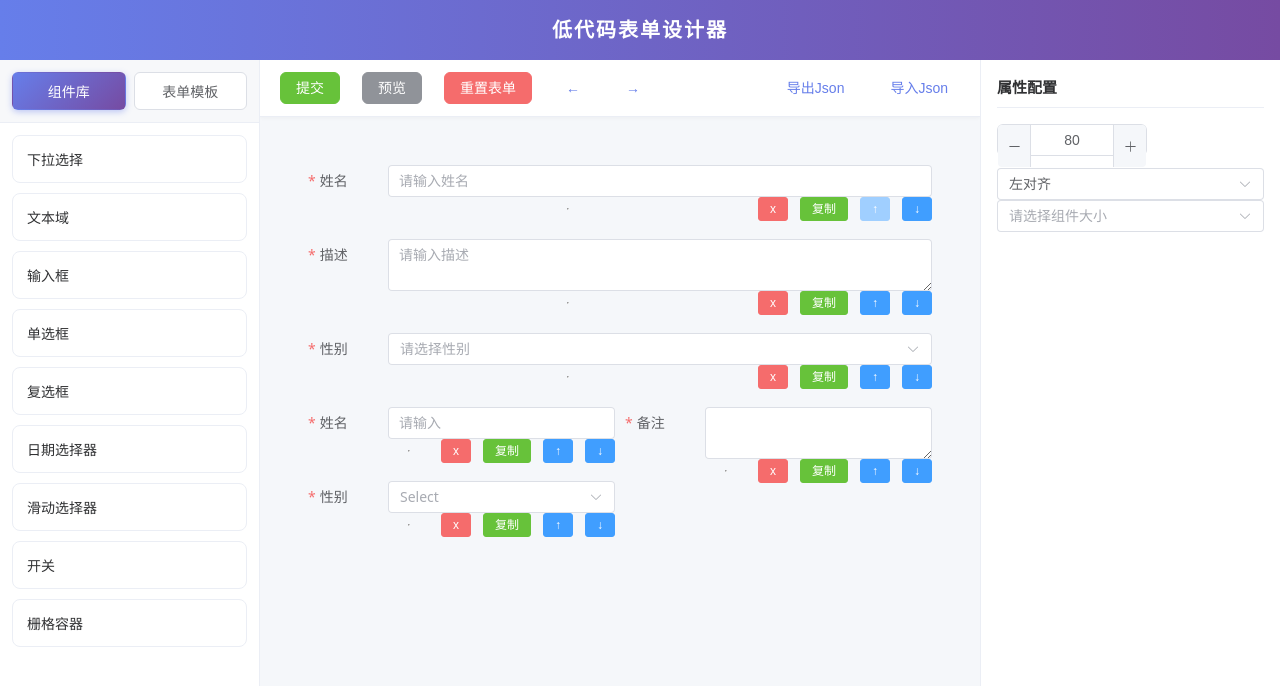
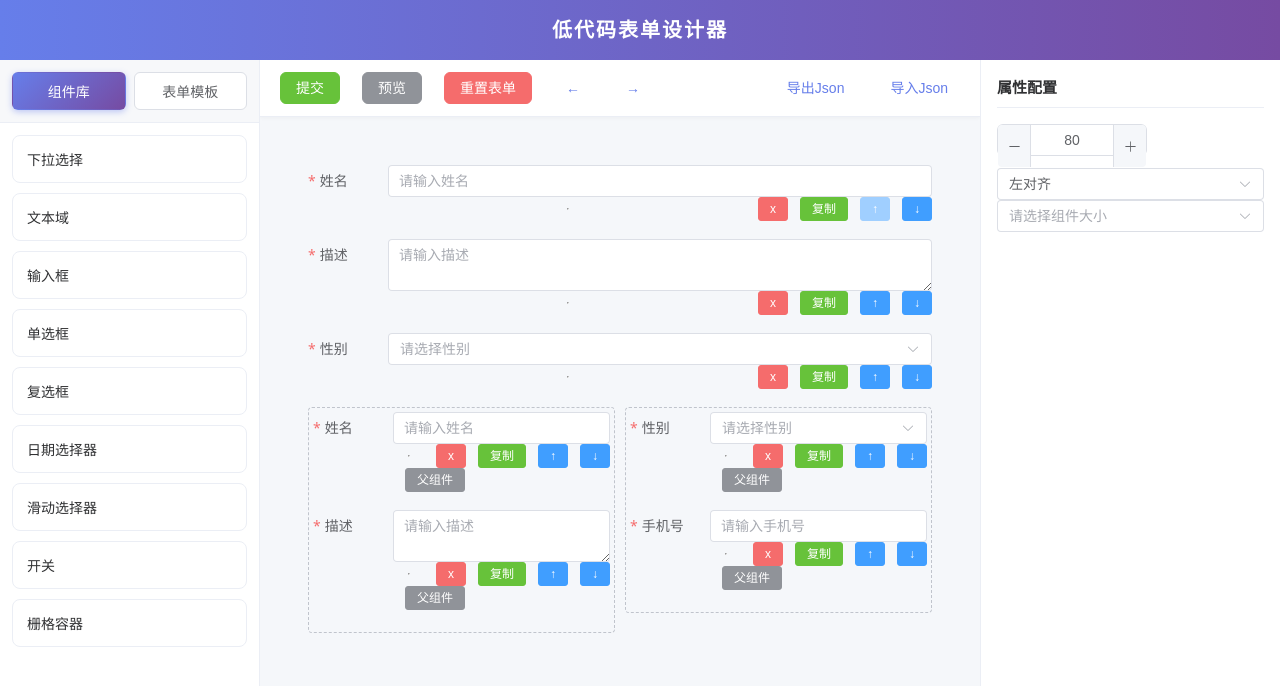
Before and after one commit to daij98267-spec/VForm-low-code, a Vue app: page / in a window 1280 px wide. Shown: the top 686 px of the page. Built offline with nearby package versions, Linux system fonts and the light colour scheme.

Commit message:
容器孩子二维重构

```diff
--- a/examples/form1.ts
+++ b/examples/form1.ts
@@ -50,20 +50,70 @@ widgetList.push({
     options:{
         label:'容器',
         name:'container',
-        cols:2
     },
     category:'container',
     formItemFlag:false,
     icon:'grid',
-    children: [
-    { id:'g_input', type:'input', category:'field', formItemFlag:true,
-      options:{ label:'姓名', name:'g_name', required:true } },
-    { id:'g_textarea', type:'textarea', category:'field', formItemFlag:true,
-      options:{ label:'备注', name:'g_note', required:true } },
-    { id:'g_select', type:'select', category:'field', formItemFlag:true,
-      options:{ label:'性别', name:'g_gender', optionItems:[{label:'男',value:'男'},{label:'女',value:'女'}], required:true } }
-  ]
-},
+    children: [[
+       {
+        id:'g_input',
+        type:'input',
+        options:{
+        label:'姓名',
+        name:'name_1',
+        placeholder:'请输入姓名',
+        required:true
+        },
+        category:'field',
+        formItemFlag:true,
+        icon:'input'
+       },{
+        id:'g_textarea',
+        type:'textarea',
+        options:{
+        label:'描述',//给人看
+        name:'description_1',//给机器看
+        placeholder:'请输入描述',
+        required:true
+        },
+        category:'field',
+        formItemFlag:true,
+        icon:'textarea'
+       }
+      ],
+      [
+       {
+        id:'g_select',
+        type:'select',
+        options:{
+        name:'gender_1',
+        label: '性别',
+        placeholder: '请选择性别',
+        optionItems: [
+          { label: '男', value: '男' },
+          { label: '女', value: '女' }
+        ],
+        required:true
+        },
+        category:'field',
+        formItemFlag:true,
+        icon:'select'
+       },{
+        id:'g_input1',
+        type:'input',
+        options:{
+        label:'手机号',
+        name:'phone_1',
+        placeholder:'请输入手机号',
+        required:true
+        },
+        category:'field',
+        formItemFlag:true,
+        icon:'input'
+       }
+      ]
+    ]
+}
 )
 //formData是表单数据模型
 //导出Json格式
--- a/src/designer/index.vue
+++ b/src/designer/index.vue
@@ -53,6 +53,7 @@
          @moveUp-widget="moveUp"
          @moveDown-widget="moveDown"
          @record-widgets="recordWidgets"
+         @select-parent-widget="selectParentWidget"
          :selectedWidgetId="onselectedWidgetId"
          />
         </div>
@@ -60,6 +61,10 @@
         <el-aside width="300px" class="designer-aside">
           <!--属性面板-->
           <div class="widget-properties">
+            <!--选中父组件，显示父组件的属性-->
+            <div v-if="onselectedParentWidgetId">
+              <el-input v-model="onselectedParentWidgetId" placeholder="请输入父组件id"></el-input>
+            </div>
             <!--属性面板显示表单的配置-->
             <div v-if="!onselectedWidget" class="form-property-config">
               <el-input-number v-model="formJson.formConfig.labelWidth" placeholder="请输入标签宽度"></el-input-number>
@@ -144,6 +149,7 @@ import { getDefaultFormConfig } from '../utils/util.ts'
 import draggable from 'vuedraggable'
 
 const onselectedWidgetId=ref<string|null>(null)//被选中组件的id
+const onselectedParentWidgetId=ref<string|null>(null)//被选中的父组件的id
 const onselectedWidget=ref<Widget|null>(null)//被选中的组件
 const previewVisible=ref<boolean>(false)//预览表窗是否可见
 const exportJsonVisible=ref<boolean>(false)//导出Json弹窗是否可见
@@ -155,7 +161,22 @@ const formJson = reactive<{ widgetList: Widget[]; formConfig: any }>(form1)
 const formData=reactive<Record<string, any>>({})
 const rendererRef=ref()//渲染器的引用
 
-
+const findParentArray = (list: Widget[], widget: Widget | null): Widget[] | null => {
+    for (const item of list) {
+      // 命中：widget 直接在这个 list 里，返回这个 list（就是它「所属的那一列」）
+      if (item.id === widget?.id) {
+        return list
+      }
+      // 没命中但有孩子（children 是二维，每一列是一个 Widget[]），逐列递归
+      if (item.children) {
+        for (const column of item.children) {
+          const found = findParentArray(column, widget)
+          if (found) return found
+        }
+      }
+    }
+    return null
+  }
 //删除组件
 const removeWidget=(widget:Widget|null)=>{
     if(onselectedWidget.value?.id===widget?.id){//如果选中的组件是删除的组件，那么选中的组件就为空
@@ -163,8 +184,12 @@ const removeWidget=(widget:Widget|null)=>{
         onselectedWidgetId.value=null
     }
     saveHistory()
-    formJson.widgetList=formJson.widgetList.filter(opt=>opt.id!==widget?.id)
-}
+    //删除组件
+    if(!widget){return}
+    const parentArr = findParentArray(formJson.widgetList, widget)
+    if(!parentArr){return}
+    parentArr.splice(parentArr.indexOf(widget),1)
+  }
 //复制组件
 const copyWidget=(widget:Widget|null)=>{
   if(!widget){return}
@@ -176,39 +201,71 @@ const copyWidget=(widget:Widget|null)=>{
   copy.id=id
   copy.options.name=getNextName(widget.type)
   console.log(copy.options.name)
-  formJson.widgetList.splice(formJson.widgetList.indexOf(widget)+1,0,copy)
+  const parentArr=findParentArray(formJson.widgetList, widget)
+  if(!parentArr){return}
+  parentArr.splice(parentArr.indexOf(widget)+1,0,copy)
 }
 //上移组件
 const moveUp=(widget:Widget|null)=>{
   if(!widget){return}
+  const parentArr=findParentArray(formJson.widgetList, widget)
+  if(!parentArr){return}
   //如果是第一个组件，那么就不上移
-  if(formJson.widgetList.indexOf(widget)===0){return}
+  if(parentArr.indexOf(widget)===0){return}
   //如果不是第一个组件，那么就上移
   else{
     saveHistory()
-    const i = formJson.widgetList.indexOf(widget)
+    const i = parentArr.indexOf(widget)
   // 上移：交换 i 和 i-1
-  const tmp = formJson.widgetList[i]
-  formJson.widgetList[i] = formJson.widgetList[i-1]
-  formJson.widgetList[i-1] = tmp
+  const tmp = parentArr[i]
+  parentArr[i] = parentArr[i-1]
+  parentArr[i-1] = tmp
   }
 }
 //下移组件
 const moveDown=(widget:Widget|null)=>{
   if(!widget){return}
+  const parentArr=findParentArray(formJson.widgetList, widget)
+  if(!parentArr){return}
   //如果是最后一个组件，那么就不下移
-  if(formJson.widgetList.indexOf(widget)===formJson.widgetList.length-1){return}
+  if(parentArr.indexOf(widget)===parentArr.length-1){return}
   //如果不是最后一个组件，那么就下移
   else{
     saveHistory()
-    const i = formJson.widgetList.indexOf(widget)
+    const i = parentArr.indexOf(widget)
   // 下移：交换 i 和 i+1
-  const tmp = formJson.widgetList[i]
-  formJson.widgetList[i] = formJson.widgetList[i+1]
-  formJson.widgetList[i+1] = tmp
+  const tmp = parentArr[i]
+  parentArr[i] = parentArr[i+1]
+  parentArr[i+1] = tmp
   }
 }
-
+//选中父组件
+const selectParentWidget=(widget:Widget|null)=>{
+  if(!widget){return}
+  const parentArr=findParentArray(formJson.widgetList, widget)
+  if(!parentArr){return}
+  //拿到父组件的id
+  if (parentArr === formJson.widgetList) { return }
+  //2. 递归找"children 就是这个数组"的容器
+  const findOwner = (list: Widget[]): Widget | null => {
+  for (const w of list) {
+    if (w.children) {
+      // 二维：判断"某一列 === parentArr"（比引用）
+      for (const col of w.children) {
+        if (col === parentArr) { return w }
+      }
+      // 递归：进每一列里找更深层嵌套的容器
+      for (const col of w.children) {
+        const found = findOwner(col)
+        if (found) return found
+      }
+    }
+  }
+  return null
+}
+const parent=findOwner(formJson.widgetList)
+onselectedParentWidgetId.value=parent?.id||null
+}
 //选到空白地方，把选中的组件清空，并显示formConfig的配置
 const selectedEmpty=()=>{
   onselectedWidget.value=null
@@ -263,7 +320,7 @@ const addWidget=(type:string)=>{
   let name=getNextName(type)
   if(!widget){return}
   formJson.widgetList.push({formItemFlag:widget.formItemFlag,category:widget.category,
-    children:deepClone(widget.children),type:widget.type,id,options:{...deepClone(widget.options),name}})
+  children:deepClone(widget.children),type:widget.type,id,options:{...deepClone(widget.options),name}})
 }
 //预览表单
 const previewForm=()=>{
@@ -339,13 +396,34 @@ const clearValidate=()=>{
   rendererRef.value.clearValidate(onselectedWidget.value?.options.name)
 }
 //给formData中的每一个name一个唯一、稳定、有意义的值
-const getNextName=(type:string)=>{
+const getNextName = (type: string) => {
+  //递归查找整棵树是否存在name
+  const hasName=(list:Widget[],name:string):boolean=>{
+    return list.some(widget=>{
+      // 当前节点匹配
+      if (widget.type === type && widget.options.name === name) {
+        return true
+      }
+      // 递归子节点（这里子数组字段按需改：widget.widgetList / widget.children）
+      if (widget.children && widget.children.length > 0) {
+        //递归两列子节点
+        for(const column of widget.children){
+          if(hasName(column,name)){
+            return true
+          }
+        }
+        return false
+      }
+      return false
+    })
+  }
   let i=1
-  while(formJson.widgetList.some(widget=>widget.type===type&&widget.options.name===type+i)){
+  while(hasName(formJson.widgetList,type+i)){
     i++
   }
   return type+i
 }
+
 const undoStack=ref<any[]>([])//里面存的是撤销栈
 //撤销与重做
 const undo=()=>{
--- a/src/renderer/ContainerWidget.vue
+++ b/src/renderer/ContainerWidget.vue
@@ -1,56 +1,67 @@
  <template>
-    <!-- gutter 是列之间的间距 -->
+    <!-- 容器：一行 el-row，按列数拆成几个 el-col -->
     <el-row :gutter="10">
-      <!-- 一列一列渲染；span = 24/列数，比如 2 列每列占 12 -->
-      <el-col v-for="(col, i) in columns" :key="i" :span="24 / cols">
-        <template v-for="child in col" :key="child.id">
+      <!-- children 现在是二维数组，children[i] 就是一列 -->
+      <el-col
+        v-for="(col, i) in (widget.children || [])"
+        :key="i"
+        :span="24 / colCount"
+      >
+        <!-- 每一列自己是一个 draggable，list 就绑这一列 -->
+        <draggable
+          :list="col"
+          item-key="id"
+          :group="{ name: 'widgets', pull: true, put: true }"
+          class="col-draggable"
+        >
+          <template #item="{ element: child }">
+            <div>
               <!-- 孩子还是容器 → 递归：自己调自己 -->
-          <ContainerWidget v-if="child.formItemFlag === false" :widget="child" :formData="formData" />
-          <!-- 孩子是字段 → 叶子，正常渲染表单控件 -->
+              <ContainerWidget
+                v-if="child.formItemFlag === false"
+                :widget="child"
+                :formData="formData"
+              />
+              <!-- 孩子是字段 → 叶子，正常渲染 -->
               <el-form-item
+                v-else
                 :label="child.options.label"
                 :prop="child.options.name"
                 :rules="getRules(child)"
-    :class="{'highlight': child.id === selectedWidgetId && !preview}"
-    @click.stop="selectWidget(child)">
+                :class="{ highlight: child.id === selectedWidgetId && !preview }"
+                @click.stop="selectWidget(child)"
+              >
                 <component :is="basicFields[child.type]" :widget="child" :formData="formData" />
                 <br>
                 <hr>
-    <el-button type="danger"  size="small" v-if="!preview" @click.stop="removeWidget(child)">x</el-button>
+                <el-button type="danger" size="small" v-if="!preview" @click.stop="removeWidget(child)">x</el-button>
                 <el-button type="success" size="small" v-if="!preview" @click.stop="copyWidget(child)">复制</el-button>
                 <el-button type="primary" size="small" v-if="!preview" @click.stop="moveUp(child)">↑</el-button>
                 <el-button type="primary" size="small" v-if="!preview" @click.stop="moveDown(child)">↓</el-button>
+                <el-button type="info" size="small" v-if="!preview" @click.stop="selectParentWidget(child)">父组件</el-button>
               </el-form-item>
+            </div>
           </template>
+        </draggable>
       </el-col>
     </el-row>
   </template>
 
   <script setup lang="ts">
-  import { computed,inject } from 'vue'
+  import { computed, inject } from 'vue'
   import { basicFields } from '../widgets/registry'
   import type { Widget } from '../utils/type.ts'
+  import draggable from 'vuedraggable'
 
-  // 约定：父组件传进来的容器 + 表单数据（要透传给子字段，别断）
   const props = defineProps<{
     widget: Widget
     formData: Record<string, any>
   }>()
 
-  // 列数：options.cols 可能是 undefined，兜底成 1
-  const cols = computed(() => props.widget.options.cols || 1)
+  // 列数 = children.length。原来读 options.cols，现在删掉，直接数数组
+  const colCount = computed(() => props.widget.children?.length || 1)
 
-  // 把 children 按 cols 轮转分列（行优先阅读顺序）
-  // cols=2 时：第0个→第1列，第1个→第2列，第2个→第1列……
-  const columns = computed(() => {
-    const result: Widget[][] = Array.from({ length: cols.value }, () => [])
-    const children = props.widget.children || []
-    children.forEach((child, i) => {
-      result[i % cols.value].push(child)
-    })
-    return result
-  })
-  // 和 renderer/index.vue 里那份逻辑一样；先复制一份让本文件能独立跑，回头再抽到 util.ts 共用
+  // 和 renderer/index.vue 里那份一样，回头抽 util.ts 共享
   const getRules = (widget: Widget) => {
     if (widget.options.required) {
       const trigger = ['input', 'textarea'].includes(widget.type) ? 'blur' : 'change'
@@ -58,13 +69,20 @@
     }
     return []
   }
+
   const {
     selectWidget, removeWidget, copyWidget, moveUp, moveDown,
-    selectedWidgetId, preview,
+    selectedWidgetId, preview,selectParentWidget
   } = inject<any>('formCtx')!
   </script>
 
   <style scoped>
   .highlight { outline: 2px solid #409eff; }
   .el-button { margin-left: 10px; }
+.col-draggable {
+    min-height: 80px;            /* 空的保持 80px，有内容自动长高 */
+    border: 1px dashed #c0c4cc;  /* 虚线边框，让空列可见 */
+    border-radius: 4px;          /* 圆角，好看点 */
+    padding: 4px;                /* 让里面的组件别贴着边框 */
+  }
   </style>
--- a/src/renderer/index.vue
+++ b/src/renderer/index.vue
@@ -8,7 +8,8 @@
                        :label-position="formJson.formConfig.labelPosition"
                        >
     <!--画布只接收，不能往外拖，与组件库共用一个group-->
-    <draggable v-model="widgetList" item-key="id" :group="{ name:'widgets', pull:false, put:true }">
+    <draggable v-model="widgetList" item-key="id" :group="{ name:'widgets', pull:true, put:true }"
+    >
         <template #item="{element:widget}">
             <div>
             <!--如果是容器组件-->
@@ -74,6 +75,9 @@ const moveUp=(widget:any)=>{
 const moveDown=(widget:any)=>{
     emit('moveDown-widget',widget)
 }
+const selectParentWidget=(widget:any)=>{
+    emit('select-widget',widget)
+}
 //获取表单数据
 function getFormData(){
     return deepClone(props.formData)
--- a/src/utils/type.ts
+++ b/src/utils/type.ts
@@ -12,7 +12,6 @@
     optionItems?: FieldOption[]   // 只有 selecth和Radio,checkbox类才有
     sliderItems?:SliderOption//滑块的选项
     switchItems?:SwitchOption//开关的选项
-    cols?:number//容器的列数
   }
 
   // 一个完整控件
@@ -23,7 +22,7 @@
     category?: string
     formItemFlag?: boolean
     icon?: string
-    children?: Widget[]
+    children?: Widget[][]
   }
   // 单选框的选项
   export type RadioOption = {
--- a/src/widgets/registry.ts
+++ b/src/widgets/registry.ts
@@ -22,7 +22,7 @@ import type { WidgetOptions, Widget } from '../utils/type.ts'
 //导出一张label、type的映射表
 //这个负责点击组件的时候，根据type，弄成一个对象，放到formJson.widgetList里
 //加入显式必填选项
-export const basicFieldsLabel:  {formItemFlag: boolean;category?: string;children?:Widget[]; type: string; options: Omit<WidgetOptions, 'name'> }[]= [
+export const basicFieldsLabel:  {formItemFlag: boolean;category?: string;children?:Widget[][]; type: string; options: Omit<WidgetOptions, 'name'> }[]= [
     {formItemFlag:true,type:'select',options:{placeholder:'请选择性别',
         optionItems: [{ label: '男', value: '男' }, { label: '女', value: '女' }],
         label:'下拉选择',required:true}},
@@ -44,5 +44,5 @@ export const basicFieldsLabel:  {formItemFlag: boolean;category?: string;childre
         activeValue:true,
         inactiveValue:false
     },required:true}},
-    { type: 'grid', options: { label: '栅格容器', cols: 2 }, formItemFlag: false, category: 'container', children: [] }
+    { type: 'grid', options: { label: '栅格容器' }, formItemFlag: false, category: 'container', children: [[],[]] }
 ]
```
Lines whose indentation alone changed are shown as unchanged.
